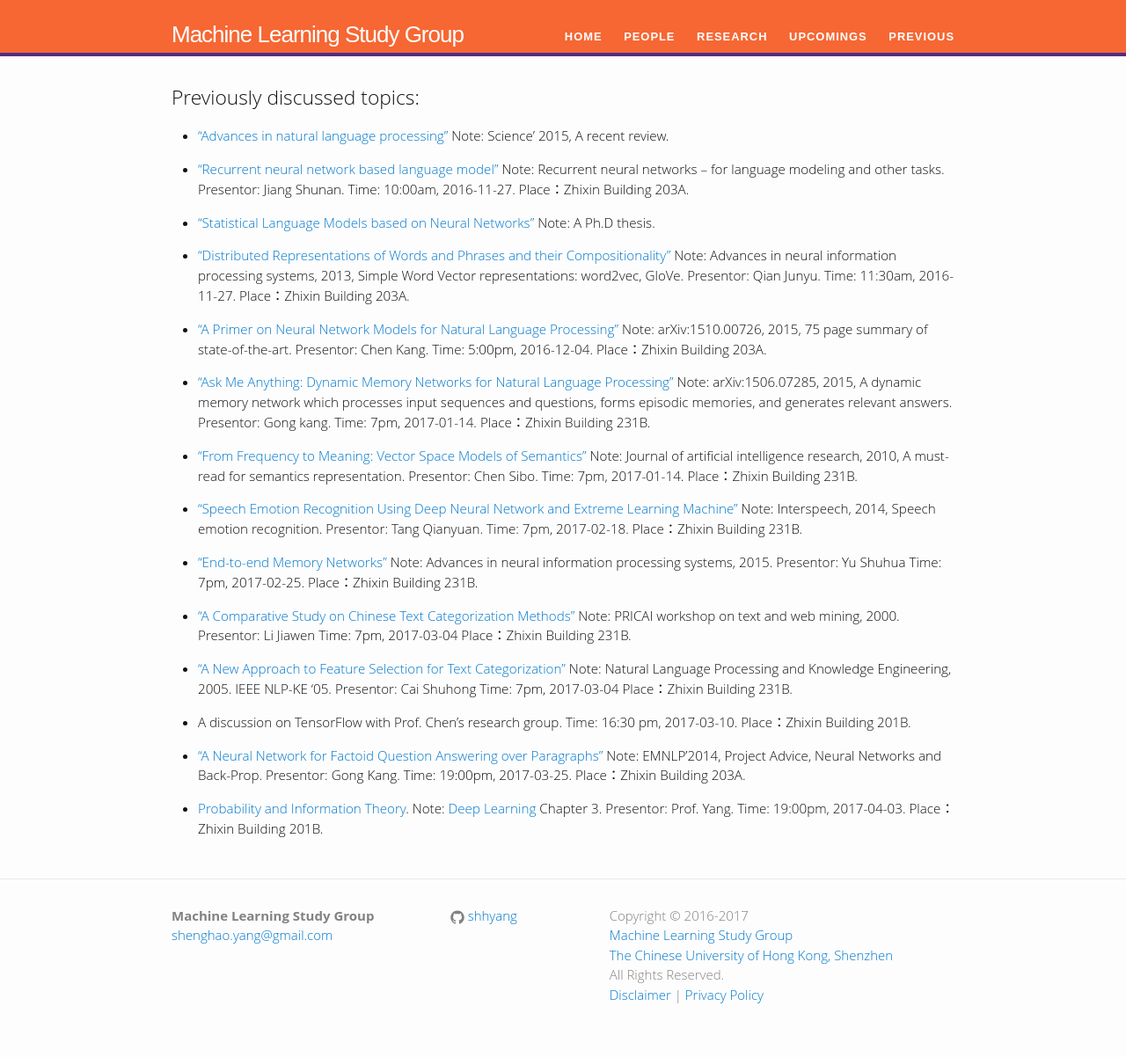
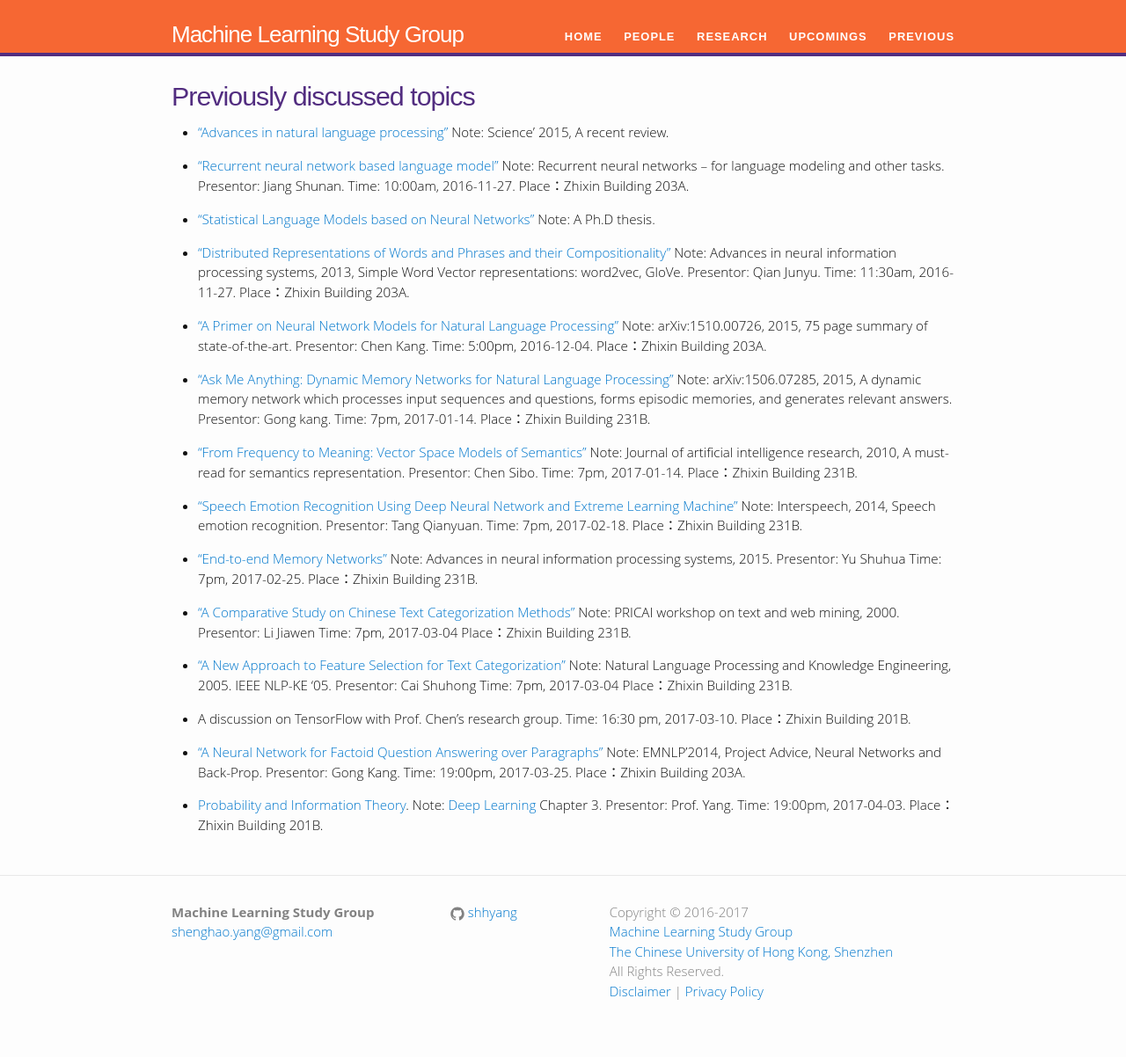
Before and after one commit to shhyang/learning, a Jekyll site: the page built from previous/index.md, in a window 1280 px wide. Shown: the whole page at 88% size. Built offline with Jekyll 4.4.1, drawn with Linux system fonts in a browser that asks for light colours; some web fonts are replaced; our own code applies the rules of GitHub Pages for plain Markdown files.

```diff
--- a/previous/index.md
+++ b/previous/index.md
@@ -2,7 +2,7 @@
 layout: default
 ---
 
-## Previously discussed topics:
+# Previously discussed topics
 
 - ["Advances in natural language processing"](http://science.sciencemag.org/content/349/6245/261)
 Note: Science’ 2015, A recent review.
```
